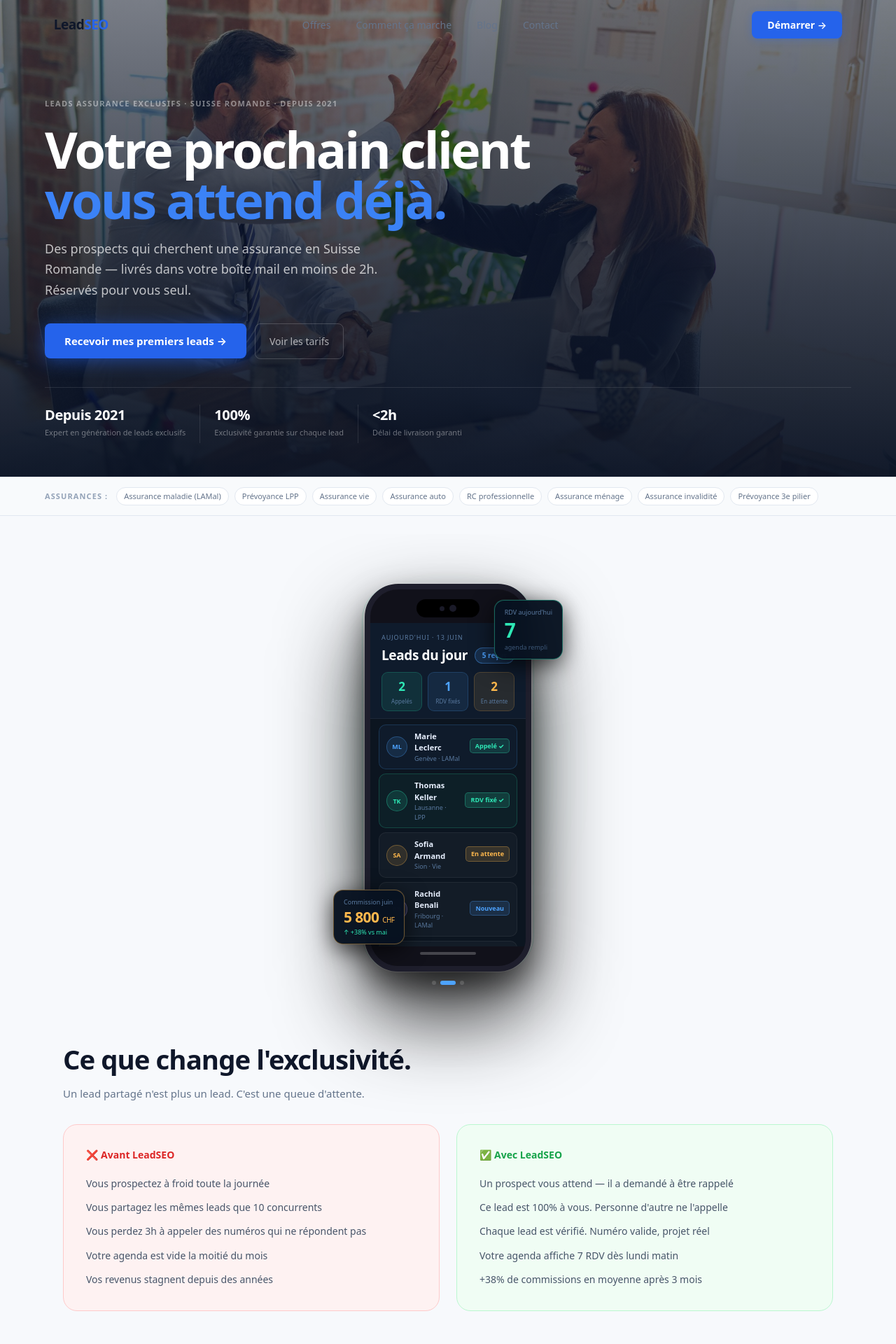
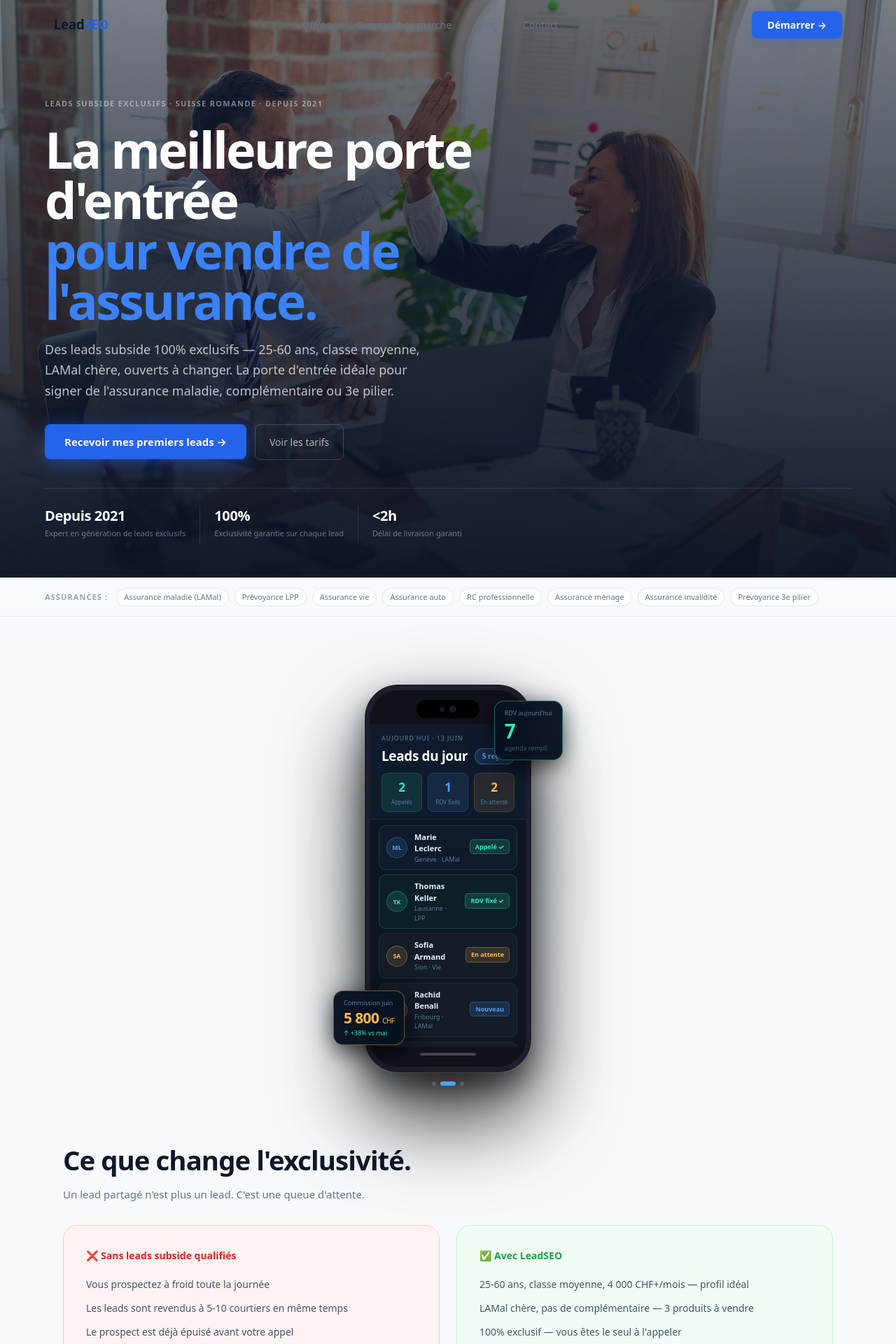
Before and after one commit to younesconseils/Leadseo, a Next.js app: page / in a window 1280 px wide. Shown: the top 1920 px of the page at 70% size. Built offline with nearby package versions, Linux system fonts and the light colour scheme.

Commit message:
Repositionnement leads subside : offre, messaging, tarifs

```diff
--- a/src/app/comment-ca-marche/page.tsx
+++ b/src/app/comment-ca-marche/page.tsx
@@ -43,7 +43,7 @@ export default function CommentCaMarchePage() {
             fontSize: 'clamp(34px, 4.5vw, 56px)', fontWeight: 900,
             color: '#0F172A', letterSpacing: '-0.03em', lineHeight: 1.05, marginBottom: 20,
           }}>
-            De zéro à votre premier lead<br />en moins de 48h.
+            Votre premier lead subside<br />livré en moins de 48h.
           </h1>
           <p style={{ color: '#475569', fontSize: 17, lineHeight: 1.75, maxWidth: 560 }}>
             Un processus simple, transparent, en 4 étapes. De votre briefing à la réception du premier contact qualifié.
--- a/src/app/offres/page.tsx
+++ b/src/app/offres/page.tsx
@@ -3,8 +3,8 @@ import Link from 'next/link'
 import SimulateurLeads from '@/components/SimulateurLeads'
 
 export const metadata: Metadata = {
-  title: 'Offres & Tarifs — Leads qualifiés en Suisse',
-  description: 'Pack test à 500 CHF ou volume mensuel avec tarifs dégressifs. Plus vous commandez, moins vous payez par lead. Leads exclusifs, conformité LPD.',
+  title: 'Offres & Tarifs — Leads subside exclusifs en Suisse',
+  description: 'Pack test 25 leads subside à 500 CHF ou volume mensuel dégressif. Profil qualifié : 25-60 ans, classe moyenne, LAMal chère. Exclusifs, conformité LPD.',
 }
 
 const FAQ = [
@@ -26,11 +26,11 @@ export default function OffresPage() {
             fontSize: 'clamp(34px, 4.5vw, 56px)', fontWeight: 900,
             color: '#0F172A', letterSpacing: '-0.03em', lineHeight: 1.05, marginBottom: 20,
           }}>
-            Le prix par lead baisse<br />
-            avec votre volume.
+            Des leads subside exclusifs.<br />
+            Le prix baisse avec le volume.
           </h1>
           <p style={{ fontSize: 17, color: '#475569', lineHeight: 1.75, maxWidth: 580 }}>
-            Commencez par tester la qualité avec 10 leads. Quand vous êtes convaincu, montez en volume — et votre coût par acquisition baisse automatiquement.
+            Testez la qualité avec 25 leads à 500 CHF. Quand vous signez vos premiers contrats, montez en volume — le prix par lead baisse automatiquement.
           </p>
         </div>
       </section>
@@ -49,13 +49,13 @@ export default function OffresPage() {
                 <span style={{ fontSize: 52, fontWeight: 900, color: '#0F172A', letterSpacing: '-0.04em', lineHeight: 1 }}>500</span>
                 <span style={{ fontSize: 16, color: '#64748B' }}>CHF</span>
               </div>
-              <p style={{ fontSize: 14, color: '#94A3B8', marginBottom: 24 }}>10 leads exclusifs pour valider la qualité sur votre secteur</p>
+              <p style={{ fontSize: 14, color: '#94A3B8', marginBottom: 24 }}>25 leads subside exclusifs pour valider la qualité</p>
               <ul style={{ listStyle: 'none', padding: 0, margin: '0 0 28px', display: 'flex', flexDirection: 'column', gap: 10 }}>
                 {[
-                  '10 leads 100% exclusifs',
-                  'Livraison sous 2h par email',
-                  'Nom, prénom, tél, email + contexte',
-                  'Numéro vérifié, intention confirmée',
+                  '25 leads subside 100% exclusifs',
+                  'Profil : 25-60 ans, 4 000 CHF+/mois, LAMal chère',
+                  'Nom, prénom, tél, prime actuelle + canton',
+                  'Numéro suisse vérifié, prospect joignable',
                   'Remplacement garanti si non conforme',
                 ].map(f => (
                   <li key={f} style={{ display: 'flex', gap: 10, fontSize: 14, color: '#475569' }}>
@@ -82,7 +82,7 @@ export default function OffresPage() {
                 <span style={{ fontSize: 52, fontWeight: 900, color: '#0F172A', letterSpacing: '-0.04em', lineHeight: 1 }}>35</span>
                 <span style={{ fontSize: 16, color: '#64748B' }}>CHF / lead</span>
               </div>
-              <p style={{ fontSize: 14, color: '#94A3B8', marginBottom: 24 }}>Tarif standard · baisse automatiquement avec votre budget</p>
+              <p style={{ fontSize: 14, color: '#94A3B8', marginBottom: 24 }}>Leads subside qualifiés · prix dégressif selon volume</p>
 
               <div style={{ display: 'flex', flexDirection: 'column', gap: 10, marginBottom: 28 }}>
                 {[
@@ -155,7 +155,7 @@ export default function OffresPage() {
           Prêt à tester ?
         </h2>
         <p style={{ color: '#64748B', fontSize: 16, marginBottom: 32 }}>
-          Pack test à 500 CHF · 10 leads exclusifs · Réponse sous 2h
+          Pack test à 500 CHF · 25 leads subside exclusifs · Réponse sous 2h
         </p>
         <Link href="/contact" style={{
           background: '#2563EB', color: '#fff',
--- a/src/app/page.tsx
+++ b/src/app/page.tsx
@@ -57,34 +57,34 @@ const CLIENTS = [
 
 const DOULEURS = [
   {
-    avant: '❌ Avant LeadSEO',
+    avant: '❌ Sans leads subside qualifiés',
     items: [
       'Vous prospectez à froid toute la journée',
-      'Vous partagez les mêmes leads que 10 concurrents',
-      'Vous perdez 3h à appeler des numéros qui ne répondent pas',
+      'Les leads sont revendus à 5-10 courtiers en même temps',
+      'Le prospect est déjà épuisé avant votre appel',
       'Votre agenda est vide la moitié du mois',
-      'Vos revenus stagnent depuis des années',
+      'Vous perdez du temps sur des profils non éligibles',
     ],
     bg: '#FEF2F2', border: '#FECACA', titleColor: '#DC2626',
   },
   {
     avant: '✅ Avec LeadSEO',
     items: [
-      'Un prospect vous attend — il a demandé à être rappelé',
-      'Ce lead est 100% à vous. Personne d\'autre ne l\'appelle',
-      'Chaque lead est vérifié. Numéro valide, projet réel',
-      'Votre agenda affiche 7 RDV dès lundi matin',
-      '+38% de commissions en moyenne après 3 mois',
+      '25-60 ans, classe moyenne, 4 000 CHF+/mois — profil idéal',
+      'LAMal chère, pas de complémentaire — 3 produits à vendre',
+      '100% exclusif — vous êtes le seul à l\'appeler',
+      'Numéro vérifié, prospect joignable et ouvert',
+      'Porte d\'entrée pour LAMal, complémentaire et 3e pilier',
     ],
     bg: '#F0FDF4', border: '#BBF7D0', titleColor: '#16A34A',
   },
 ]
 
 const STEPS = [
-  { n: '01', title: 'Vous nous décrivez votre client idéal', desc: 'Canton, type d\'assurance, profil. 10 minutes de briefing. On fait le reste.' },
-  { n: '02', title: 'On active vos campagnes digitales', desc: 'Nos campagnes captent des prospects qui cherchent activement ce que vous vendez.' },
-  { n: '03', title: 'Chaque lead est qualifié à la main', desc: 'Numéro vérifié, projet confirmé, profil correspondant à vos critères.' },
-  { n: '04', title: 'Le lead arrive sur votre téléphone', desc: 'En moins de 2h. Nom, prénom, numéro, contexte. Il n\'attend que votre appel.' },
+  { n: '01', title: 'Vous commandez votre pack', desc: 'Pack test 25 leads à 500 CHF ou volume mensuel. Aucun engagement.' },
+  { n: '02', title: 'On qualifie chaque prospect', desc: 'Âge, revenu, prime actuelle, éligibilité subside. Seuls les bons profils passent.' },
+  { n: '03', title: 'Numéro vérifié, prospect contactable', desc: 'Numéro suisse valide, prospect informé qu\'un courtier va l\'appeler.' },
+  { n: '04', title: 'Le lead arrive dans votre boîte', desc: 'En moins de 2h. Nom, prénom, numéro, prime actuelle, canton. Vous appelez.' },
 ]
 
 export default function HomePage() {
@@ -105,7 +105,7 @@ export default function HomePage() {
         }} />
         <div style={{ position: 'relative', zIndex: 2, padding: 'clamp(100px,14vw,140px) 5% 48px', width: '100%' }}>
           <p style={{ fontSize: 11, color: 'rgba(255,255,255,0.45)', fontWeight: 600, letterSpacing: '0.12em', textTransform: 'uppercase', marginBottom: 20 }}>
-            Leads assurance exclusifs · Suisse Romande · Depuis 2021
+            Leads subside exclusifs · Suisse Romande · Depuis 2021
           </p>
           <h1 style={{
             fontSize: 'clamp(32px, 6vw, 72px)',
@@ -115,11 +115,11 @@ export default function HomePage() {
             maxWidth: 780,
             marginBottom: 20,
           }}>
-            Votre prochain client<br />
-            <span style={{ color: '#3B82F6' }}>vous attend déjà.</span>
+            La meilleure porte d'entrée<br />
+            <span style={{ color: '#3B82F6' }}>pour vendre de l'assurance.</span>
           </h1>
-          <p style={{ fontSize: 'clamp(15px, 2vw, 18px)', color: 'rgba(255,255,255,0.72)', lineHeight: 1.65, maxWidth: 520, marginBottom: 32 }}>
-            Des prospects qui cherchent une assurance en Suisse Romande — livrés dans votre boîte mail en moins de 2h. Réservés pour vous seul.
+          <p style={{ fontSize: 'clamp(15px, 2vw, 18px)', color: 'rgba(255,255,255,0.72)', lineHeight: 1.65, maxWidth: 540, marginBottom: 32 }}>
+            Des leads subside 100% exclusifs — 25-60 ans, classe moyenne, LAMal chère, ouverts à changer. La porte d'entrée idéale pour signer de l'assurance maladie, complémentaire ou 3e pilier.
           </p>
           <div style={{ display: 'flex', alignItems: 'center', gap: 12, flexWrap: 'wrap', marginBottom: 40 }}>
             <Link href="/contact" style={{
--- a/src/components/Footer.tsx
+++ b/src/components/Footer.tsx
@@ -16,7 +16,7 @@ export default function Footer() {
               Lead<span style={{ color: '#3B82F6' }}>SEO</span>
             </span>
             <p style={{ color: '#64748B', fontSize: 14, lineHeight: 1.75, maxWidth: 260 }}>
-              Leads en assurance qualifiés et exclusifs pour les courtiers en Suisse Romande.
+              Leads subside exclusifs pour courtiers en assurance — Suisse Romande.
             </p>
           </div>
 
```
